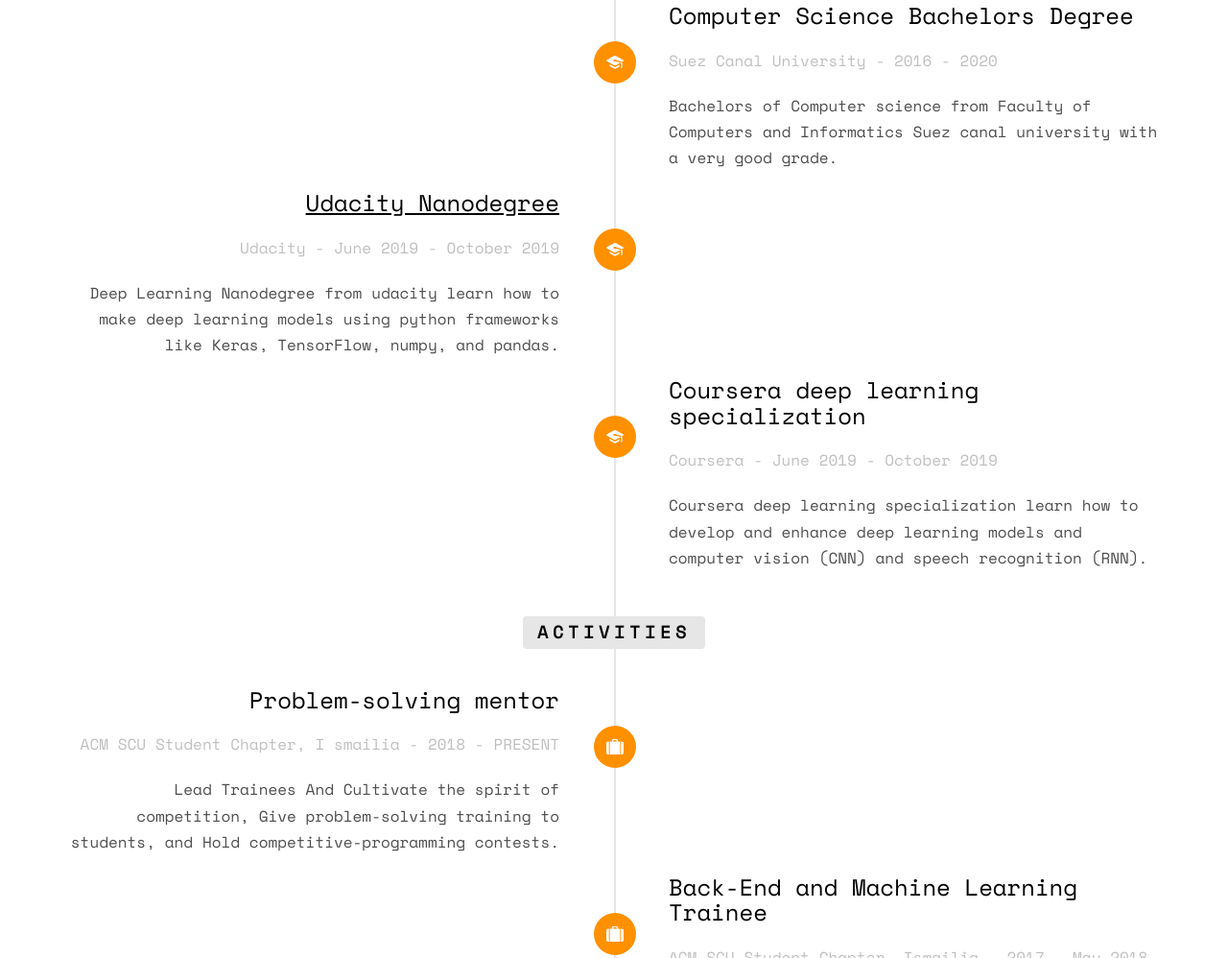
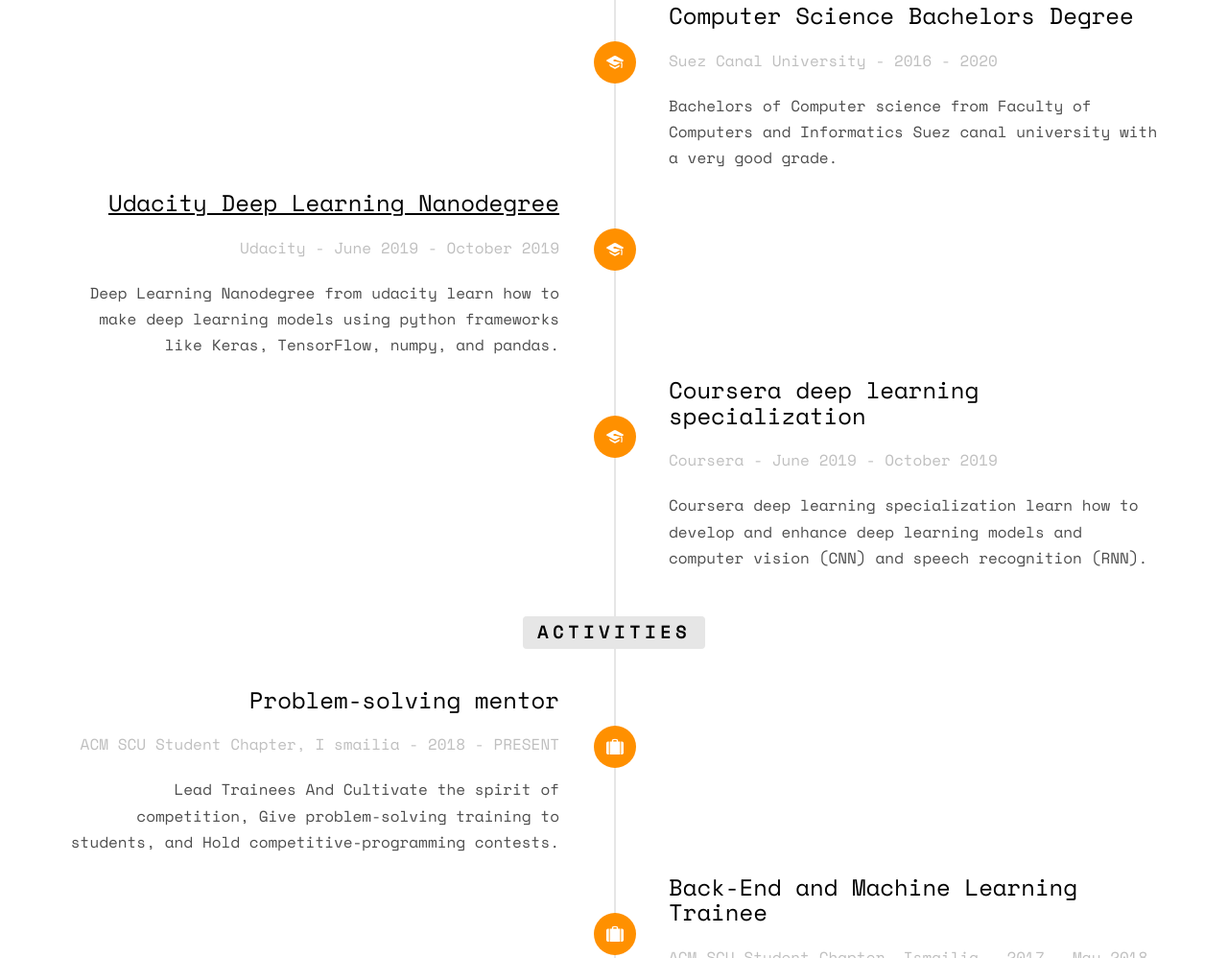
Before and after one commit to KerollosNabil/kerollosnabil.github.io, a plain HTML site: page index.html in a window 1280 px wide. Shown: the part 3038-4036 px from the top of the page at 96% size. Drawn offline with nearby package versions, Linux system fonts and the light colour scheme; some packages are replaced by stand-ins of ours; no server answers; files whose address does not match are found by name.

Commit message:
fix degree

```diff
--- a/index.html
+++ b/index.html
@@ -241,7 +241,7 @@
 							<div class="timeline-badge"><i class="icon-graduation-cap"></i></div>
 							<div class="timeline-panel">
 								<div class="timeline-heading">
-									<a href="https://graduation.udacity.com/confirm/RG329QAV4" target="_blank"><u style="color: black;"><h3 class="timeline-title">Udacity Nanodegree</h3></u></a>
+									<a href="https://graduation.udacity.com/confirm/RG329QAV4" target="_blank"><u style="color: black;"><h3 class="timeline-title">Udacity Deep Learning Nanodegree</h3></u></a>
 									<span class="company">Udacity - June 2019 - October 2019</span>
 								</div>
 								<div class="timeline-body">
```
